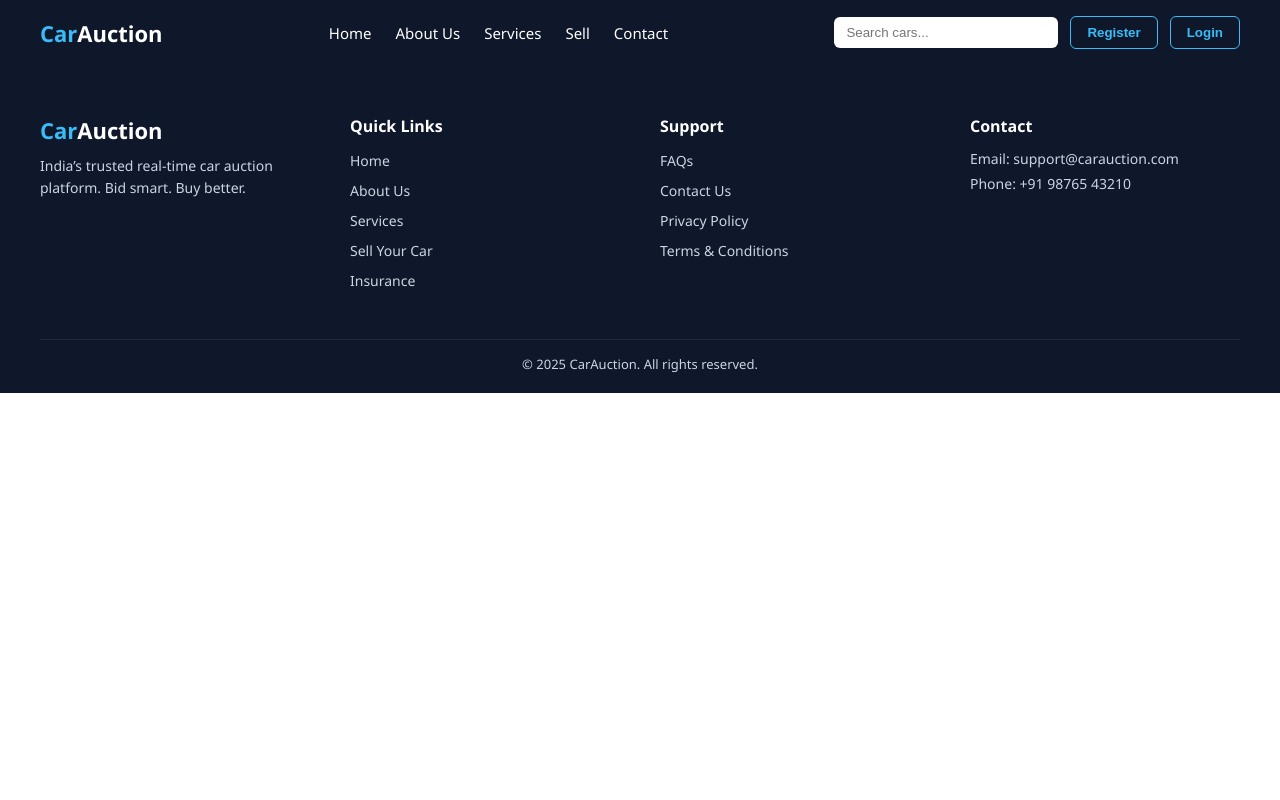
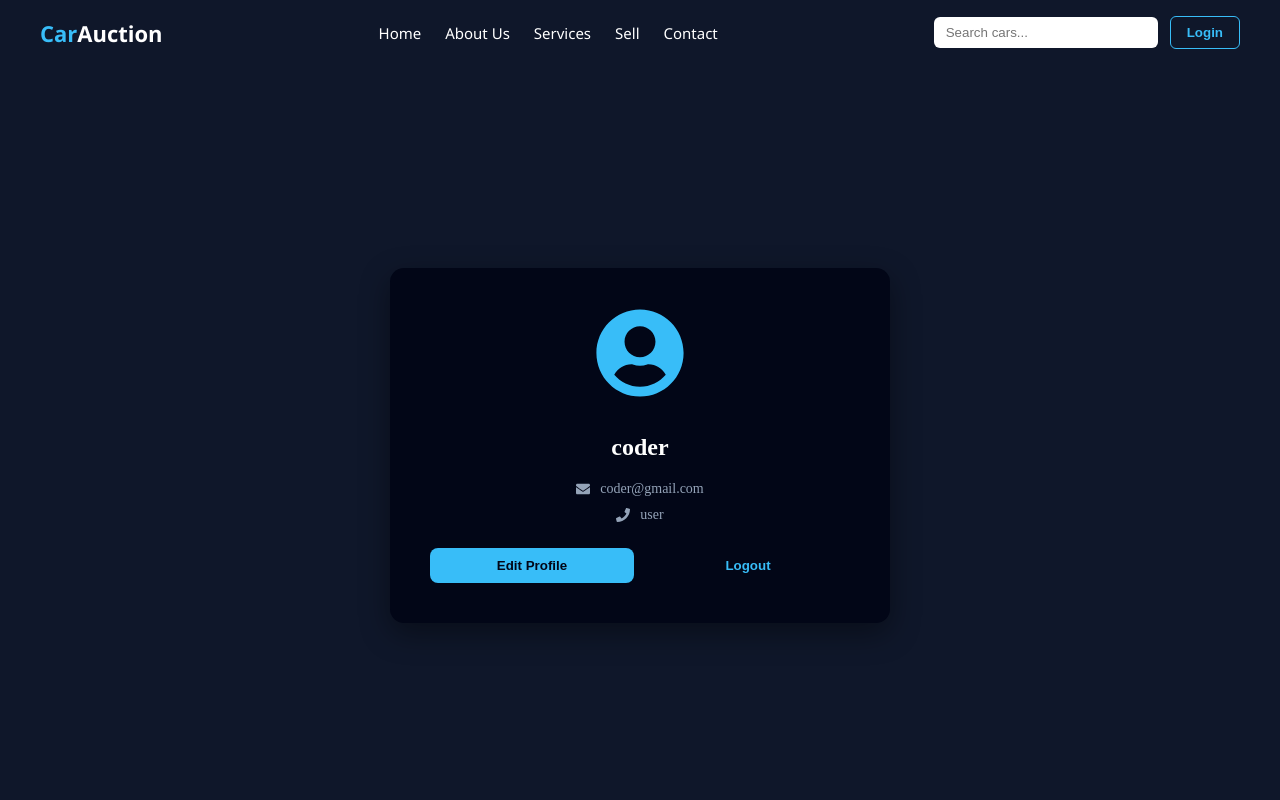
Before and after one commit to erniteshsingh/Real-Time-Bidding, a React (Vite) app in the folder Frontend/: page /profile in a window 1280 px wide. Shown: the top 800 px of the page. Built offline with nearby package versions, Linux system fonts and the light colour scheme.

Commit message:
Login,Register,Profile done

```diff
--- a/Frontend/index.html
+++ b/Frontend/index.html
@@ -2,9 +2,9 @@
 <html lang="en">
   <head>
     <meta charset="UTF-8" />
-    <link rel="icon" type="image/svg+xml" href="/vite.svg" />
+
     <meta name="viewport" content="width=device-width, initial-scale=1.0" />
-    <title>frontend</title>
+    <title>Car Bidding</title>
   </head>
   <style>
     *{
--- a/Frontend/src/App.jsx
+++ b/Frontend/src/App.jsx
@@ -1,4 +1,3 @@
-import React from "react";
 import "./App.css";
 import { ToastContainer } from "react-toastify";
 import Navbar from "./components/Navbar/Navbar";
--- a/Frontend/src/components/Navbar/Navbar.css
+++ b/Frontend/src/components/Navbar/Navbar.css
@@ -66,11 +66,14 @@
   border: none;
 }
 
-.register-btn {
+.profile{
+  cursor: pointer;
+}
+/* .register-btn {
   background-color: transparent;
   color: #38bdf8;
   border: 1px solid #38bdf8;
-}
+} */
 
 .login-btn {
   background-color: transparent;
--- a/Frontend/src/components/Navbar/Navbar.jsx
+++ b/Frontend/src/components/Navbar/Navbar.jsx
@@ -1,14 +1,18 @@
 import React, { useState } from "react";
-import { Link } from "react-router-dom";
-
+import { CgProfile } from "react-icons/cg";
+import { CiMenuBurger } from "react-icons/ci";
+import { Link, useNavigate } from "react-router-dom";
+import { useContext } from "react";
 import "./Navbar.css";
 import Register from "../../pages/Register/Register";
 import Login from "../../pages/Login/Login";
-
+import { AuthContext } from "../../context/AuthContext";
 const Navbar = () => {
+  const navigate = useNavigate();
   const [menuOpen, setMenuOpen] = useState(false);
   const [openRegister, setOpenRegister] = useState(false);
   const [openLogin, setOpenLogin] = useState(false);
+  const { user, logout } = useContext(AuthContext);
 
   const closeMenu = () => setMenuOpen(false);
 
@@ -27,17 +31,14 @@ const Navbar = () => {
   return (
     <>
       <nav className="navbar">
-        {/* Logo */}
         <Link to="/" className="navbar-logo" onClick={closeMenu}>
           <span>Car</span>Auction
         </Link>
 
-        {/* Hamburger */}
         <div className="hamburger" onClick={() => setMenuOpen(!menuOpen)}>
-          ☰
+          <CiMenuBurger />
         </div>
 
-        {/* Links */}
         <ul className={`navbar-links ${menuOpen ? "active" : ""}`}>
           <li>
             <Link to="/" onClick={closeMenu}>
@@ -73,13 +74,15 @@ const Navbar = () => {
             className="navbar-search"
           />
 
-          <button className="register-btn" onClick={openRegisterModal}>
-            Register
-          </button>
-
-          <button className="login-btn" onClick={openLoginModal}>
-            Login
-          </button>
+          {user ? (
+            <span className="profile" onClick={() => navigate("/profile")}>
+              <CgProfile size={22} />
+            </span>
+          ) : (
+            <button className="login-btn" onClick={openLoginModal}>
+              Login
+            </button>
+          )}
         </div>
       </nav>
 
--- /dev/null
+++ b/Frontend/src/context/AuthContext.jsx
@@ -0,0 +1,24 @@
+import { createContext, useState } from "react";
+
+export const AuthContext = createContext();
+
+const AuthProvider = ({ children }) => {
+  const [user, setUser] = useState(null);
+
+  const login = (userData) => {
+    console.log("User Loggedin:", userData);
+    setUser(userData);
+  };
+
+  const logout = () => {
+    setUser(null);
+  };
+
+  return (
+    <AuthContext.Provider value={{ user, login, logout }}>
+      {children}
+    </AuthContext.Provider>
+  );
+};
+
+export default AuthProvider;
--- a/Frontend/src/main.jsx
+++ b/Frontend/src/main.jsx
@@ -1,13 +1,16 @@
 import { StrictMode } from "react";
 import { createRoot } from "react-dom/client";
 import { BrowserRouter } from "react-router-dom";
+import AuthProvider from "./context/AuthContext.jsx";
 import "./index.css";
 import App from "./App.jsx";
 
 createRoot(document.getElementById("root")).render(
   <StrictMode>
     <BrowserRouter>
-      <App />
+      <AuthProvider>
+        <App />
+      </AuthProvider>
     </BrowserRouter>
   </StrictMode>
 );
--- a/Frontend/src/pages/Login/Login.jsx
+++ b/Frontend/src/pages/Login/Login.jsx
@@ -1,15 +1,18 @@
-import { useState } from "react";
+import { useContext, useState } from "react";
 import "./Login.css";
 import { RxCross2 } from "react-icons/rx";
 import { toast } from "react-toastify";
 import axios from "axios";
 import { useNavigate } from "react-router-dom";
+import { AuthContext } from "../../context/AuthContext";
 const Login = ({ onClose, onOpenRegister }) => {
   const navigate = useNavigate();
+
   const [loginuser, Setloginuser] = useState({
     email: "",
     password: "",
   });
+  const { login } = useContext(AuthContext);
 
   const changeHandle = (e) => {
     const { name, value } = e.target;
@@ -23,14 +26,13 @@ const Login = ({ onClose, onOpenRegister }) => {
   const submithandler = async (e) => {
     e.preventDefault();
 
-    console.log(loginuser);
-
     try {
       const res = await axios.post(
         "http://localhost:3000/api/auth/login",
-        loginuser
+        loginuser,
+        { withCredentials: true }
       );
-
+      login(res.data.user);
       if (res.status === 200) {
         toast.success("User Login Successful");
         setTimeout(() => {
@@ -38,7 +40,6 @@ const Login = ({ onClose, onOpenRegister }) => {
             email: "",
             password: "",
           });
-
           onClose();
           navigate("/");
         }, 2000);
--- /dev/null
+++ b/Frontend/src/pages/Profile/Profile.css
@@ -0,0 +1,85 @@
+:root {
+    --primary-color: #38bdf8;
+    --dark-bg: #0f172a;
+    --card-bg: #020617;
+    --text-light: #ffffff;
+    --text-muted: #94a3b8;
+  }
+
+  /* Page */
+  .profile-page {
+    min-height: calc(100vh - 120px);
+    display: flex;
+    justify-content: center;
+    align-items: center;
+    background-color: var(--dark-bg);
+    padding: 40px 20px;
+  }
+
+  /* Card */
+  .profile-card {
+    background-color: var(--card-bg);
+    padding: 40px;
+    border-radius: 14px;
+    width: 100%;
+    max-width: 420px;
+    text-align: center;
+    color: var(--text-light);
+    box-shadow: 0 10px 30px rgba(0, 0, 0, 0.4);
+  }
+
+  /* Avatar */
+  .profile-avatar {
+    font-size: 90px;
+    color: var(--primary-color);
+    margin-bottom: 15px;
+  }
+
+  .profile-card h2 {
+    margin-bottom: 20px;
+  }
+
+  /* Info */
+  .profile-info p {
+    display: flex;
+    align-items: center;
+    gap: 10px;
+    justify-content: center;
+    color: var(--text-muted);
+    font-size: 14px;
+    margin-bottom: 10px;
+  }
+
+  /* Actions */
+  .profile-actions {
+    margin-top: 25px;
+    display: flex;
+    gap: 12px;
+  }
+
+  .profile-actions button {
+    flex: 1;
+    padding: 10px;
+    border-radius: 8px;
+    border: none;
+    cursor: pointer;
+    font-weight: 600;
+  }
+
+  .edit-btn {
+    background-color: var(--primary-color);
+    color: #020617;
+  }
+
+  .logout-btn {
+    background-color: transparent;
+    border: 1px solid var(--primary-color);
+    color: var(--primary-color);
+  }
+
+  /* Responsive */
+  @media (max-width: 480px) {
+    .profile-card {
+      padding: 30px 20px;
+    }
+  }
--- /dev/null
+++ b/Frontend/src/pages/Profile/Profile.jsx
@@ -0,0 +1,39 @@
+import { useContext } from "react";
+import "./Profile.css";
+import { FaUserCircle, FaEnvelope, FaPhone } from "react-icons/fa";
+
+const user = {
+  username: "coder",
+  email: "coder@gmail.com",
+  role: "user",
+};
+
+const Profile = () => {
+  return (
+    <div className="profile-page">
+      <div className="profile-card">
+        <div className="profile-avatar">
+          <FaUserCircle />
+        </div>
+
+        <h2>{user.username}</h2>
+
+        <div className="profile-info">
+          <p>
+            <FaEnvelope /> {user.email}
+          </p>
+          <p>
+            <FaPhone /> {user.role}
+          </p>
+        </div>
+
+        <div className="profile-actions">
+          <button className="edit-btn">Edit Profile</button>
+          <button className="logout-btn">Logout</button>
+        </div>
+      </div>
+    </div>
+  );
+};
+
+export default Profile;
--- a/Frontend/src/routes/AppRoutes.jsx
+++ b/Frontend/src/routes/AppRoutes.jsx
@@ -5,8 +5,8 @@ import Contact from "../pages/Contact/Contact";
 import Sell from "../pages/Sell/Sell";
 import About from "../pages/About/About";
 import Services from "../pages/Service/Services";
-import Register from "../pages/Register/Register";
-import Login from "../pages/Login/Login";
+
+import Profile from "../pages/Profile/Profile";
 
 const AppRoutes = () => {
   return (
@@ -16,6 +16,7 @@ const AppRoutes = () => {
       <Route path="/services" element={<Services />} />
       <Route path="/sell" element={<Sell />} />
       <Route path="/contact" element={<Contact />} />
+      <Route path="/profile" element={<Profile />} />
     </Routes>
   );
 };
```
